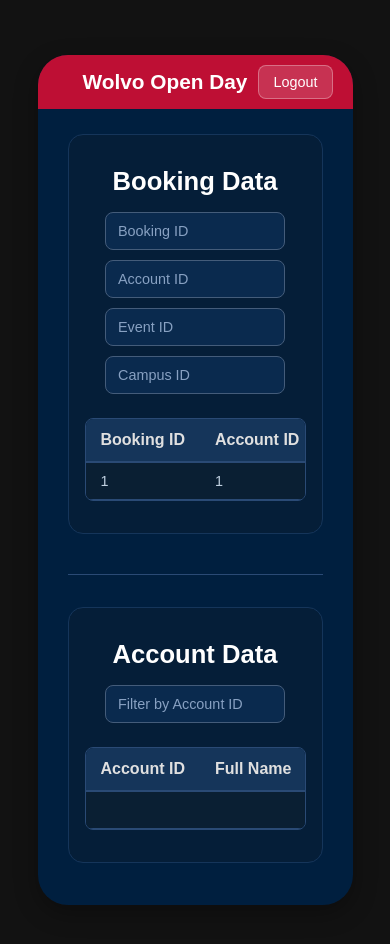
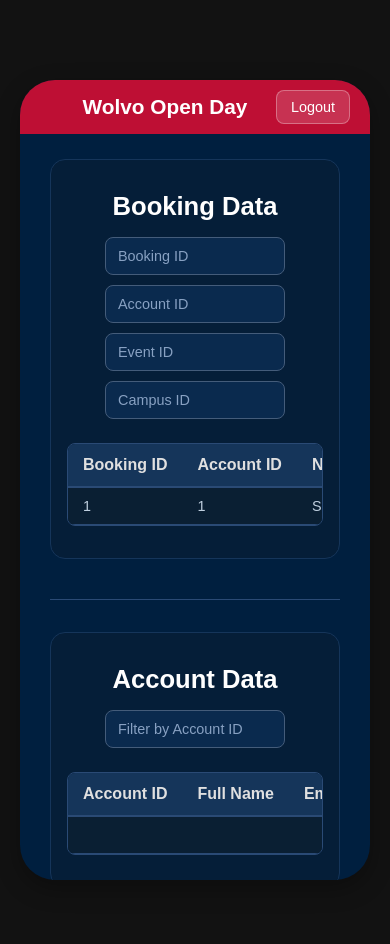
Before and after one commit to EthanRhodes2003/Open-Day-App--The-Group-, a PHP site: page /php/bookingsdata.php in a window 390 px wide. Shown: the top 944 px of the page. Run offline with PHP 8.4, Linux system fonts and the light colour scheme; the visitor is signed in with stand-in values (Sample User, id 1); tables that the repository leaves empty or names only in its code hold one stand-in row (values such as "Sample post"); data that the repository does not hold is empty.

Commit message:
Mobile Frame Fix
Fixed inconsistency of mobile frame of all pages.

```diff
--- a/css/bookingsdata.css
+++ b/css/bookingsdata.css
@@ -19,14 +19,14 @@ body {
   padding: 20px;
 }
 
-/* Mobile Frame - Original max-width */
+/* Mobile Frame */
 .mobileFrame {
-  width: 90%; /* Original width */
-  max-width: 768px; /* *** Original max-width restored *** */
-  height: 90vh; /* Original height */
-  max-height: 850px; /* Allow generous max-height for content */
-  background-color: #001F3F; /* Consistent dark blue */
-  border-radius: 30px; /* Original radius */
+  width: 100%; /* Use full width up to max-width */
+  max-width: 450px; /* Slightly wider for better content fit */
+  height: 85vh; /* Adjust height slightly */
+  max-height: 800px; /* Add max-height */
+  background-color: #001F3F; /* Keep existing dark blue */
+  border-radius: 35px; /* Slightly more rounded corners */
   box-shadow: 0 8px 25px rgba(0, 0, 0, 0.3); /* Enhanced shadow */
   position: relative;
   overflow: hidden;
--- a/css/homepage.css
+++ b/css/homepage.css
@@ -19,15 +19,15 @@ body {
   padding: 20px;
 }
 
-/* Mobile Frame - consistent */
+/* Mobile Frame */
 .mobileFrame {
-  width: 90%;
-  max-width: 768px; /* Original max-width */
-  height: 90vh; /* Original height */
-  max-height: 850px;
-  background-color: #001F3F; /* Consistent dark blue */
-  border-radius: 30px; /* Original radius */
-  box-shadow: 0 8px 25px rgba(0, 0, 0, 0.3);
+  width: 100%; /* Use full width up to max-width */
+  max-width: 450px; /* Slightly wider for better content fit */
+  height: 85vh; /* Adjust height slightly */
+  max-height: 800px; /* Add max-height */
+  background-color: #001F3F; /* Keep existing dark blue */
+  border-radius: 35px; /* Slightly more rounded corners */
+  box-shadow: 0 8px 25px rgba(0, 0, 0, 0.3); /* Enhanced shadow */
   position: relative;
   overflow: hidden;
   display: flex;
--- a/css/index.css
+++ b/css/index.css
@@ -24,7 +24,7 @@ body {
   width: 100%; /* Use full width up to max-width */
   max-width: 450px; /* Slightly wider for better content fit */
   height: 85vh; /* Adjust height slightly */
-  max-height: 700px; /* Add max-height */
+  max-height: 800px; /* Add max-height */
   background-color: #001F3F; /* Keep existing dark blue */
   border-radius: 35px; /* Slightly more rounded corners */
   box-shadow: 0 8px 25px rgba(0, 0, 0, 0.3); /* Enhanced shadow */
```
Also changed, not shown: css/account.css (+7 -7 lines), css/booking.css (+7 -7 lines), css/signup.css (+8 -8 lines).
